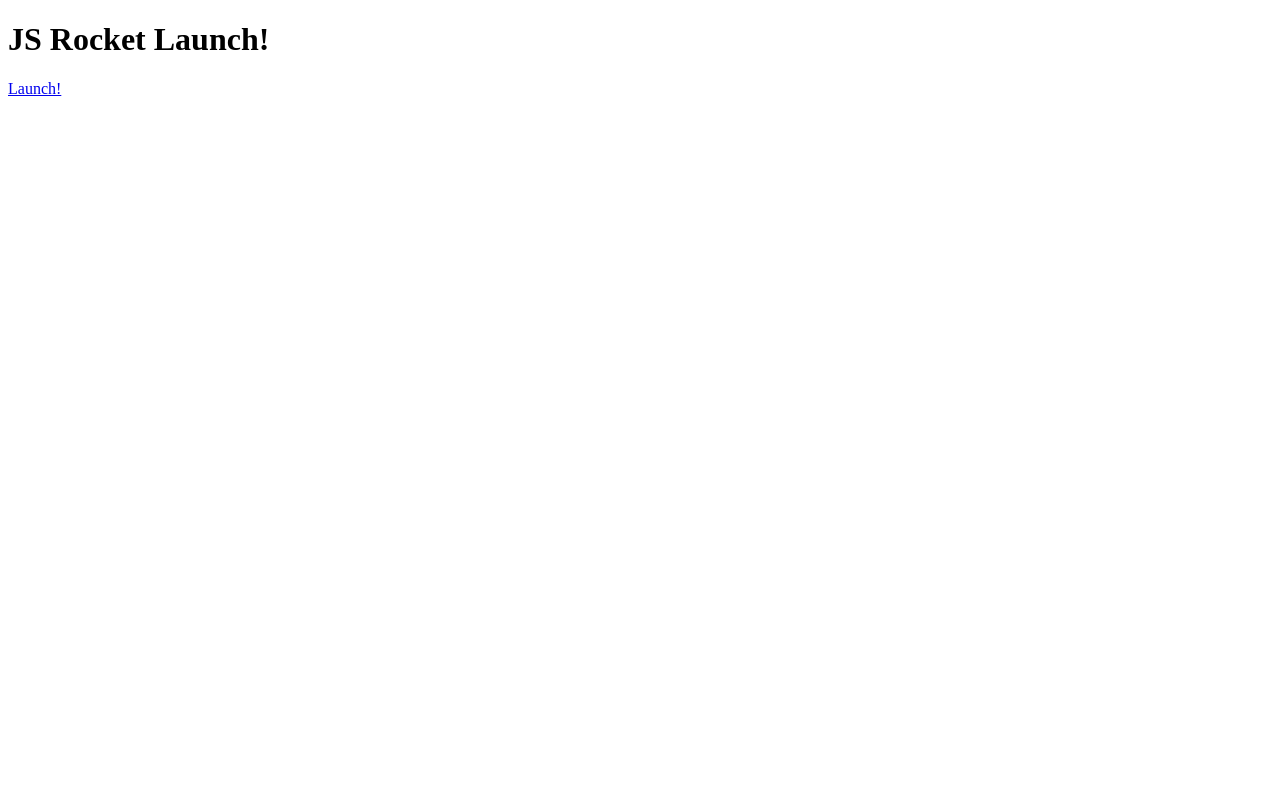
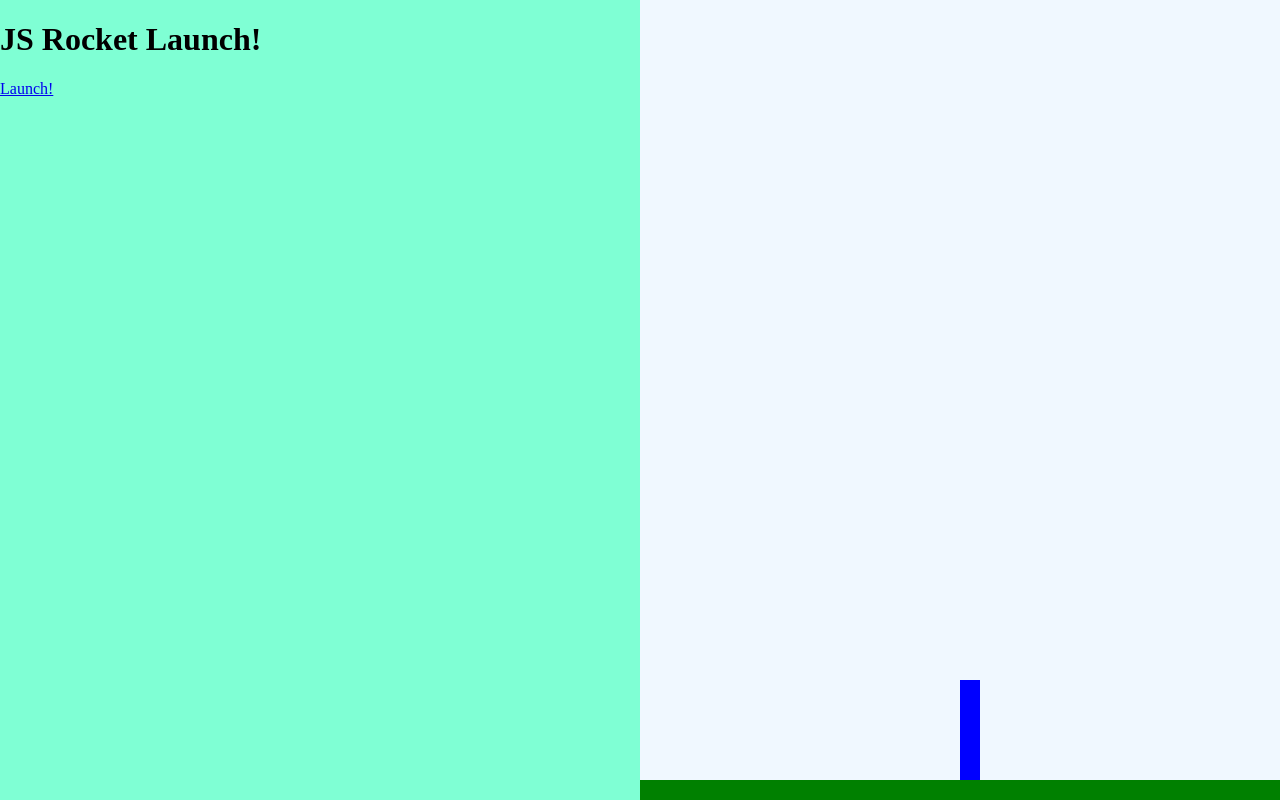
Before and after one commit to rdalibor/js-rocket, a plain HTML site: page rocket.html in a window 1280 px wide. Drawn offline with Linux system fonts and the light colour scheme.

Commit message:
Adding rocket.js
Working progress. Creating rocket js file.

```diff
--- /dev/null
+++ b/css/rocket.css
@@ -0,0 +1,62 @@
+.left {
+	background-color: aquamarine;
+	position: fixed;
+	width: 50%;
+	height: 100%;
+	top: 0;
+	left: 0;
+}
+
+.right {
+	background-color: aliceblue;
+	position: fixed;
+	width: 50%;
+	height: 100%;
+	top: 0;
+	right: 0;
+}
+
+.ground {
+	background-color: green;
+	position: absolute;
+	bottom: 0;
+	left: 0;
+	width: 100%;
+	height: 20px;
+}
+
+.rocket {
+	position: absolute;
+	left: 50%;
+	bottom: 20px;
+	width: 20px;
+	height: 100px;
+	background-color: blue;
+	transition: bottom 10s;
+}
+
+.rocket.flying {
+	bottom: 1000px;
+}
+
+.state1,
+.state2,
+.state3,
+.state4,
+.state5 {
+	display: none;
+}
+
+body.body-state1 .state1 { display: block;  }
+body.body-state2 .state2 { display: block;  }
+body.body-state3 .state3 { display: block;  }
+body.body-state4 .state4 { display: block;  }
+body.body-state5 .state5 { display: block;  }
+
+a {
+
+}
+
+a.button {
+
+}
--- /dev/null
+++ b/js/rocket.js
@@ -0,0 +1,3 @@
+var changeState = function (state) {
+	document.body.className = 'body-state'+state;
+}
--- a/rocket.html
+++ b/rocket.html
@@ -2,16 +2,34 @@
 <html>
 <head>
 	<title>Rocket Launch sequence!</title>
+	<link rel="stylesheet" type="text/css" href="css/rocket.css">
 </head>
-<body>
+<body class="body-state1" id="">
 	<div class="left">
 		<div class="state1">
 			<h1>JS Rocket Launch!</h1>
-			<a href="#" class="button" onclick="startCountDown();">Launch!</a>
+			<a href="#" class="button" onclick="changeState(2);">Launch!</a>
+		</div>
+		<div class="state2">
+			<h1 id="countdown">10</h1>
+			<a href="#" class="button" onclick="changeState(1);">Abort!</a>
+		</div>
+		<div class="state3">
+			<h1>Lift Off!</h1>
+		</div>
+		<div class="state4">
+			<h1>Well done!</h1>
+			<a href="#" class="button" onclick="doItAgain();">Do it again!</a>
+		</div>
+		<div class="state5">
+			<h1>Oh no!</h1>
+			<a href="#" class="button" onclick="startCountDown();">Try it again!</a>
 		</div>
 	</div>
 	<div class="right">
+		<div class="ground"></div>
 		<div class="rocket"></div>
 	</div>
 </body>
+<script type="text/javascript" src="js/rocket.js"></script>
 </html>
```
